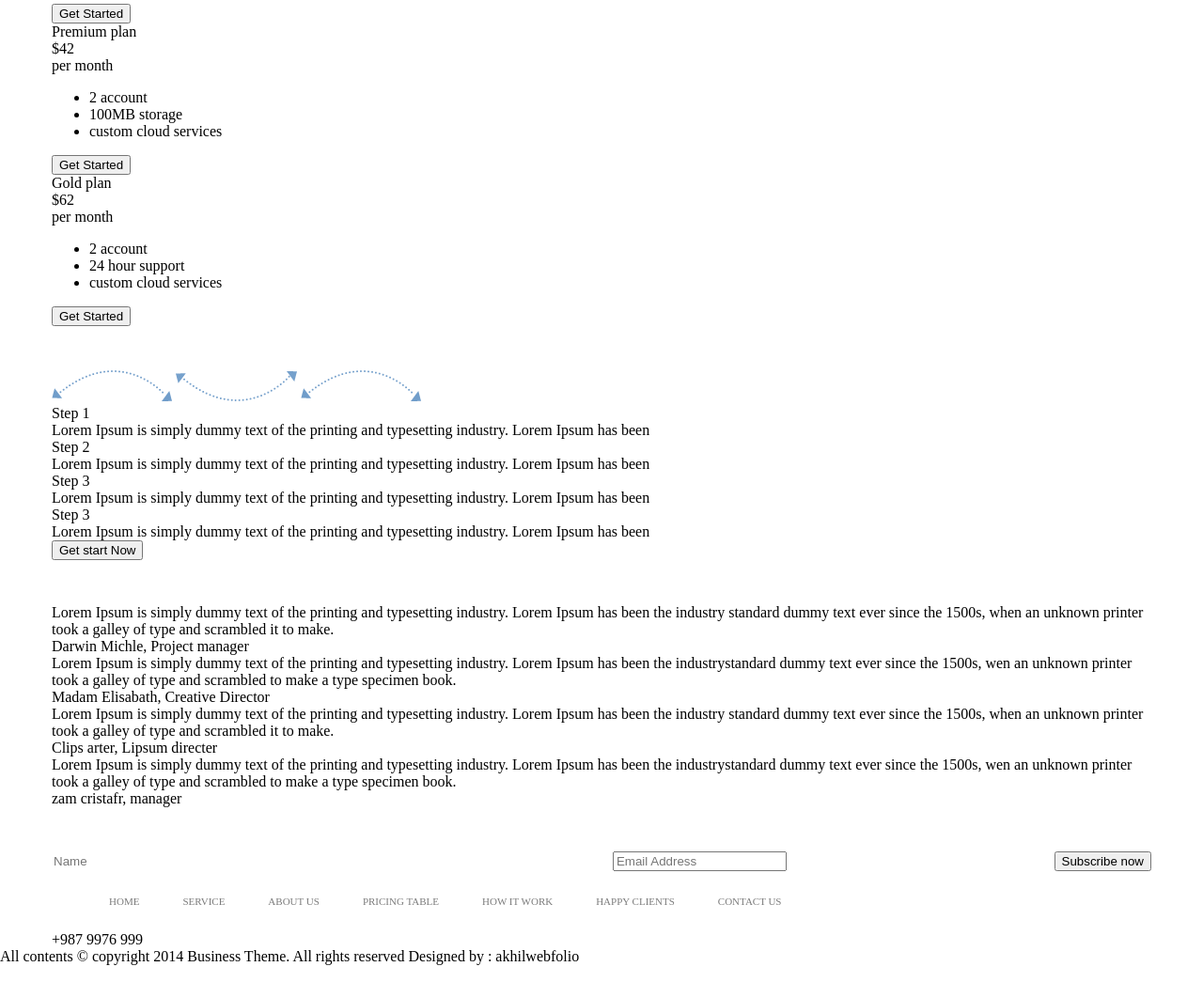
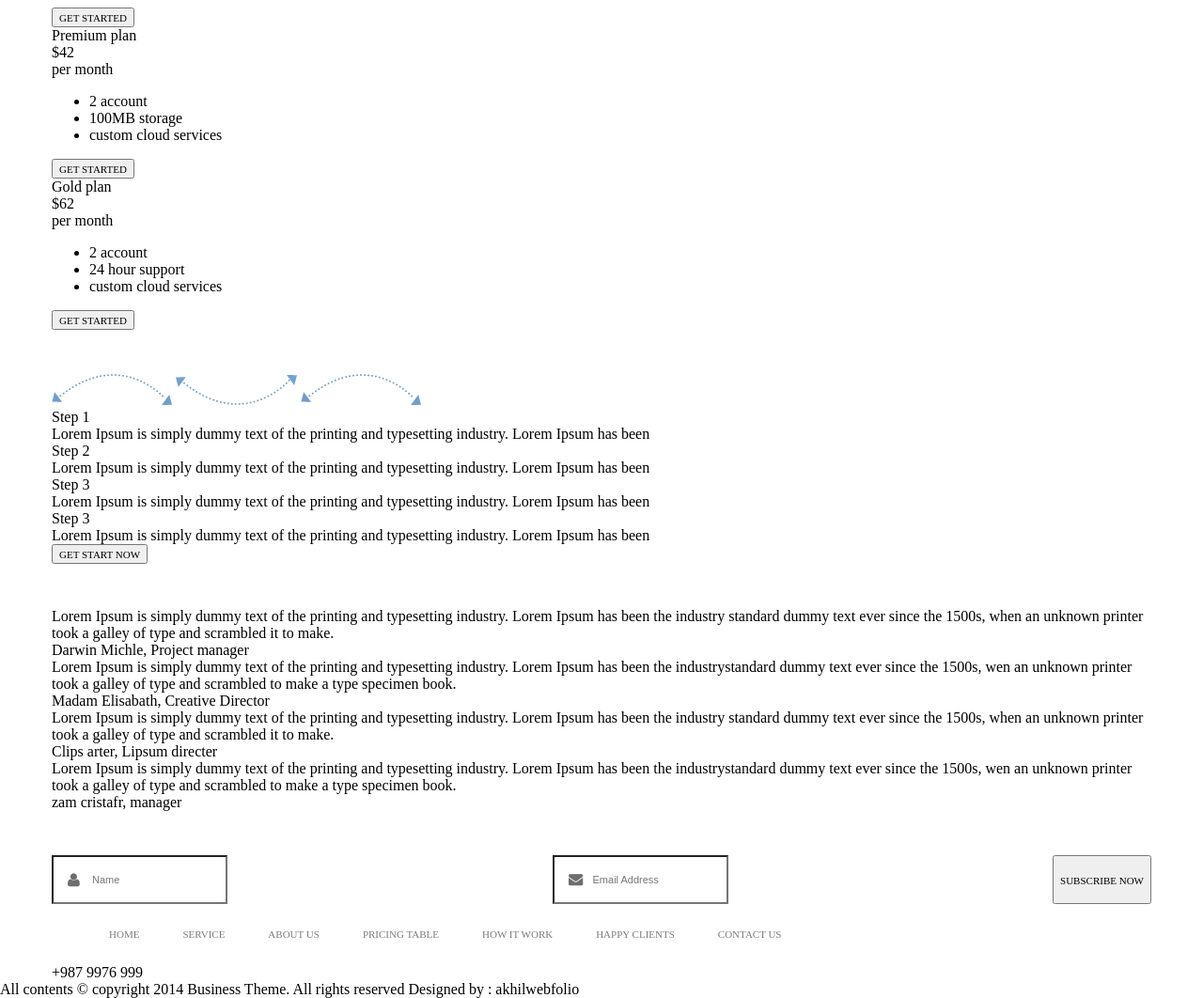
Before and after one commit to AleksandraChehovich/StormnetNew, a plain HTML site: page Lesson12/index.html in a window 1280 px wide. Shown: the part 1266-2328 px from the top of the page at 94% size. Before the commit the page ends 2293 px from the top, so only its background shows below. Drawn offline with Linux system fonts and the light colour scheme.

Commit message:
buttons link

```diff
--- a/Lesson12/banner/banner.scss
+++ b/Lesson12/banner/banner.scss
@@ -11,7 +11,6 @@
         padding-right: 3%;
     }
 }
-.form__input {
-    width: 26.7%;
-    border: none;
-}
+// .form__input {
+//     width: 26.7%;
+// }
--- a/Lesson12/index.html
+++ b/Lesson12/index.html
@@ -52,7 +52,9 @@
                     <input type="name" class="form__input input-name" placeholder="Full Name">
                     <input type="email" class="form__input input-email" placeholder="Email Address">
                     <input type="tel" class="form__input input-tell" placeholder="Phone Number">
-                    <button class="button form__button">Request a quote</button>
+                    <button class="button form__button">
+                        <a class="button__link link">Request a quote</a>
+                    </button>
                 </form>
             </div>
             <img src="./img/All-screen.png" alt="" class="banner__img">
@@ -176,7 +178,9 @@
                                 custom cloud services
                             </li>
                         </ul>
-                        <button class="card__button button">Get Started</button>
+                        <button class="card__button button">
+                            <a class="button__link link">Get Started</a>
+                        </button>
                     </div>
                     <div class="cards__item card">
                             <div class="card__header">
@@ -199,7 +203,9 @@
                                     custom cloud services
                                 </li>
                             </ul>
-                            <button class="card__button button">Get Started</button>
+                            <button class="card__button button">
+                                <a class="button__link link">Get Started</a>
+                            </button>
                     </div>
                     <div class="cards__item card">
                             <div class="card__header">
@@ -222,7 +228,9 @@
                                     custom cloud services
                                 </li>
                             </ul>
-                            <button class="card__button button">Get Started</button>
+                            <button class="card__button button">
+                                <a class="button__link link">Get Started</a>
+                            </button>
                     </div>
                 </div>
             </div>
@@ -281,7 +289,7 @@
                     </div>
                 </div>
                 <button class="work__button button">
-                        Get start Now
+                        <a class="button__link link">Get start Now</a>
                 </button>
             </div>
         </div>
@@ -358,9 +366,11 @@
                     </div>
                 </div>
                 <form action="index1.php" class="newsletter__form form">
-                    <input type="name" class="form__input" placeholder="Name">
-                    <input type="email" class="Form__input" placeholder="Email Address">
-                    <button class="form__button button">Subscribe now</button>
+                    <input type="name" class="form__input input-name" placeholder="Name">
+                    <input type="email" class="form__input input-email" placeholder="Email Address">
+                    <button class="form__button button">
+                        <a class="button__link link">Subscribe now</a>
+                    </button>
                 </form>
             </div>
         </div>
```
Also changed, not shown: Lesson12/button/button.scss (added), Lesson12/sass/style.css, Lesson12/sass/style.scss (line endings or trailing spaces), 1 other file.
